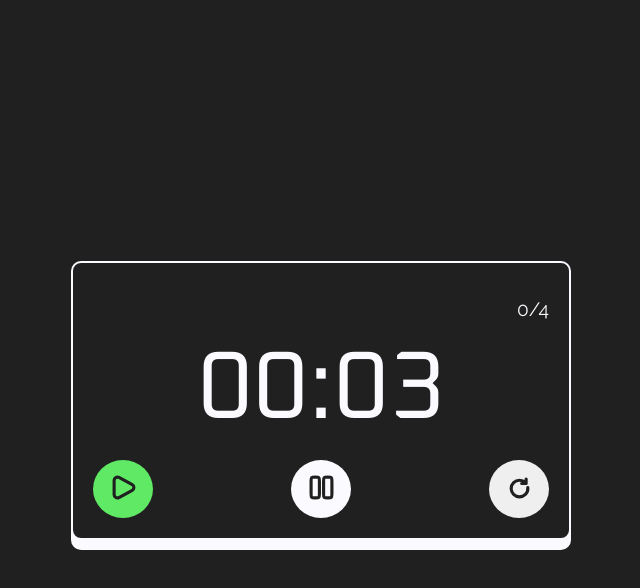
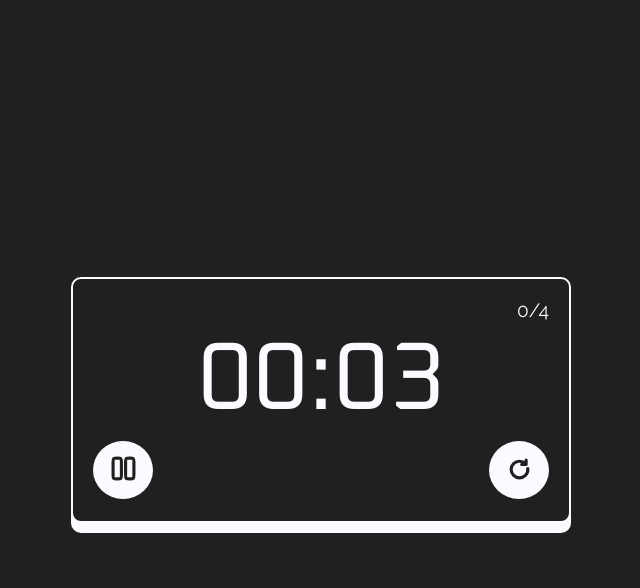
Before and after one commit to facundoroman0/pomodoro-timer, a plain HTML site: page index.html in a window 1280 px wide. Both pictures are taken after a click on the button 442 px from the left and 488 px from the top of the page. Shown: the whole page, without its empty margins (319-959 px from the left). Drawn offline with Linux system fonts and the light colour scheme.

Commit message:
- Cambio en los botones: se superponen pause y start - Añadida la clase 'hide' para ocultar - Modificacion en el script para dichos cambios

```diff
--- a/index.html
+++ b/index.html
@@ -17,8 +17,8 @@
         <div id="timer" class="timer"></div>
         <div class="buttons-container">
             <button id="start" class="button"><img src="assets/play.svg" alt="start" srcset=""></button>
-            <button id="pause" class="button"><img src="assets/pause.svg" alt="pause" srcset=""></button>
-            <button id="reset" class="button"><img src="assets/restart.svg" alt="pause" srcset=""></button>
+            <button id="pause" class="button hide"><img src="assets/pause.svg" alt="pause" srcset=""></button>
+            <button id="reset" class="button"><img src="assets/restart.svg" alt="reset" srcset=""></button>
         </div>
 
     </div>
--- a/scripts/script.js
+++ b/scripts/script.js
@@ -71,6 +71,12 @@ function resetTimer() {
     cycleCounter.textContent = `${cycles}/4`;
 }
 
-startButton.addEventListener('click', startTimer);
-pauseButton.addEventListener('click', pauseTimer);
+startButton.addEventListener('click', () => {
+    startButton.classList.add('hide');
+    pauseButton.classList.remove('hide');
+    startTimer()});
+pauseButton.addEventListener('click', ()=>{
+    pauseButton.classList.add('hide');
+    startButton.classList.remove('hide');
+    pauseTimer()});
 resetButton.addEventListener('click', resetTimer);
--- a/styles/style.css
+++ b/styles/style.css
@@ -18,13 +18,17 @@ body {
     display: flex;
     align-items: center;
     justify-content: center;
+    font-size: 16px;
+}
+
+.hide{
+    display: none;
 }
 
 .container{
     width: 500px;
     display: flex;
     align-items: center;
-    justify-content: center;
     flex-direction: column;
     padding: 20px;
     margin: 0 10%;
@@ -37,6 +41,7 @@ body {
 }
 
 .cycle-count{
+    font-size: 1.2rem;
     align-self: flex-end;
 }
 
@@ -45,19 +50,16 @@ body {
     color: var(--white);
 }
 
-
 .timer {
     font-family: 'Oxanium', serif;
-    width: 100%;
-    font-size: 6rem;
+    font-size: 6em;
     text-align: center;
-    margin: 10px 0;
 }
 
 .buttons-container{
     width: 100%;
-    display: flex;
-    justify-content: space-between;
+    height: 60px;
+    position: relative;
 }
 
 .button img{
@@ -65,7 +67,6 @@ body {
     margin: 0 auto;
     padding: 0 2.5px;
 }
-
 
 .button {
     font-family: 'Raleway', serif;
@@ -77,12 +78,9 @@ body {
     transition: 0.1s, transform 0.1s;
 }
 
-
-
 .button:hover{
     transform: scale(1.05);
 }
-
 
 .buttons-container #start{
     background-color: var(--green);
@@ -93,6 +91,8 @@ body {
 }
 
 .buttons-container #pause{
+    position: absolute;
+    left: 0;
     background-color: var(--white);
 }
 
@@ -100,7 +100,8 @@ body {
     background-color: var(--white);
 }
 
-#cycle-counter {
-    margin-top: 15px;
-    font-size: 1.2rem;
+.buttons-container #reset{
+    position: absolute;
+    right: 0;
+    background-color: var(--white);
 }
```
